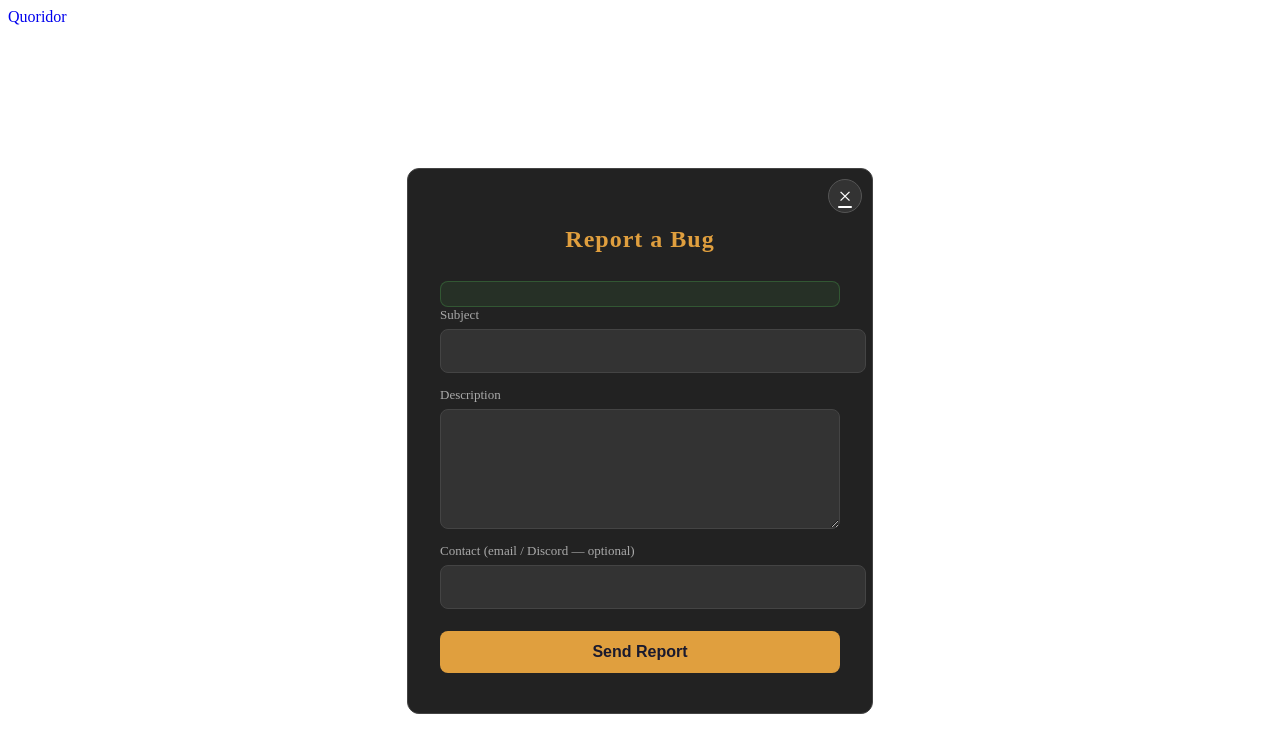
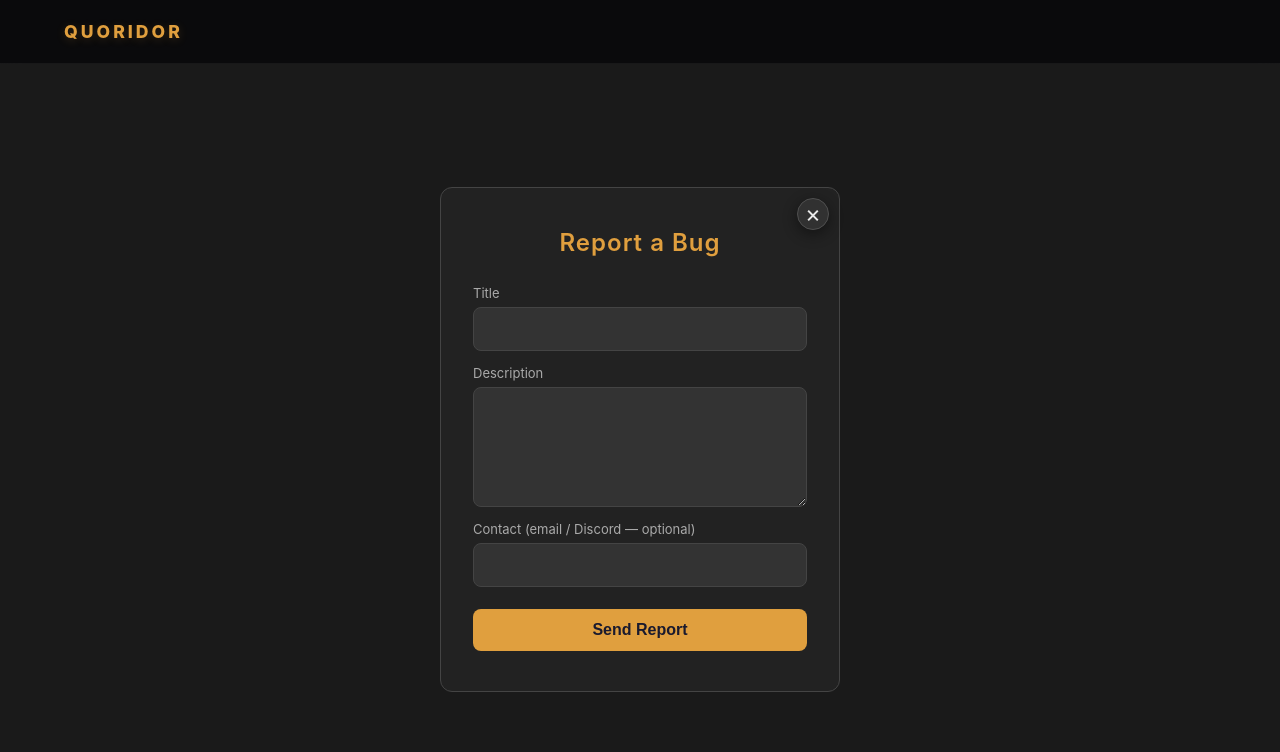
Before and after one commit to govnoboss/Quoridor, a website: page frontend/report.html in a window 1280 px wide. Drawn offline with Linux system fonts and the light colour scheme.

Commit message:
fix(report): fix background, header, close button, hidden div, and label
- Add style.css link to fix white background and header logo styling
- Add text-decoration: none to close button (remove underline)
- Add .hidden class to auth-pages.css (green oval was visible)
- Change English label 'Subject' to 'Title'

```diff
--- a/frontend/css/auth-pages.css
+++ b/frontend/css/auth-pages.css
@@ -9,6 +9,7 @@ html {
     height: auto;
 }
 .auth-page-body {
+    background: var(--bg);
     height: auto !important;
     min-height: 100vh;
     overflow-y: auto !important;
@@ -58,6 +59,7 @@ html {
     cursor: pointer;
     z-index: 1000;
     line-height: 1;
+    text-decoration: none;
 }
 .auth-form-wrapper h1 {
     text-align: center;
@@ -202,6 +204,10 @@ html {
     text-decoration: underline;
 }
 
+.hidden {
+    display: none !important;
+}
+
 /* Static content pages (terms, privacy) */
 .content-page {
     max-width: 720px;
--- a/frontend/report.html
+++ b/frontend/report.html
@@ -5,6 +5,7 @@
     <meta name="viewport" content="width=device-width, initial-scale=1.0, maximum-scale=1.0, user-scalable=no">
     <title>Report a Bug — Quoridor</title>
     <link rel="stylesheet" href="/css/auth-pages.css?v=1.0.2" type="text/css" />
+    <link rel="stylesheet" href="/css/style.css?v=1.0.2" type="text/css" />
     <style>
         textarea {
             background: #333;
@@ -82,7 +83,7 @@
 var dict = {
     en: {
         title: "Report a Bug",
-        lblSubject: "Subject",
+        lblSubject: "Title",
         lblDesc: "Description",
         lblContact: "Contact (email / Discord — optional)",
         submit: "Send Report",
```
